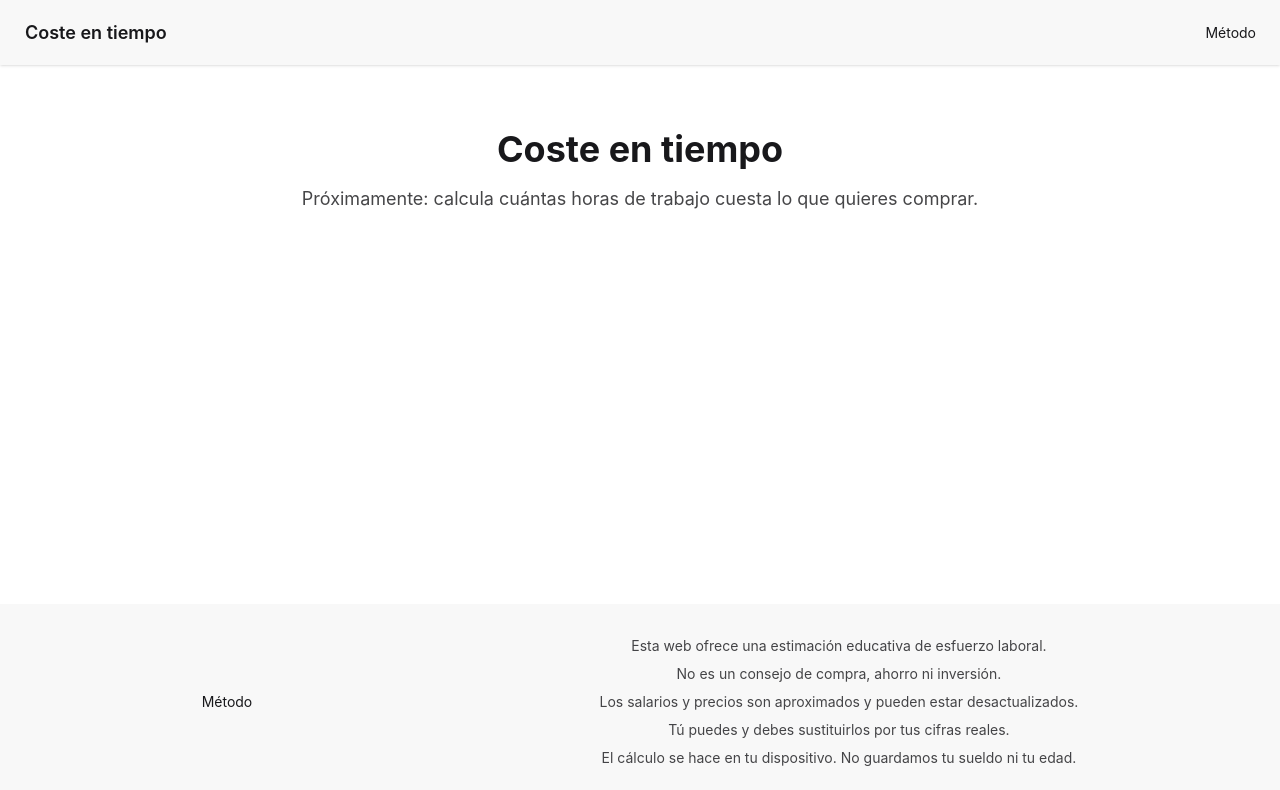
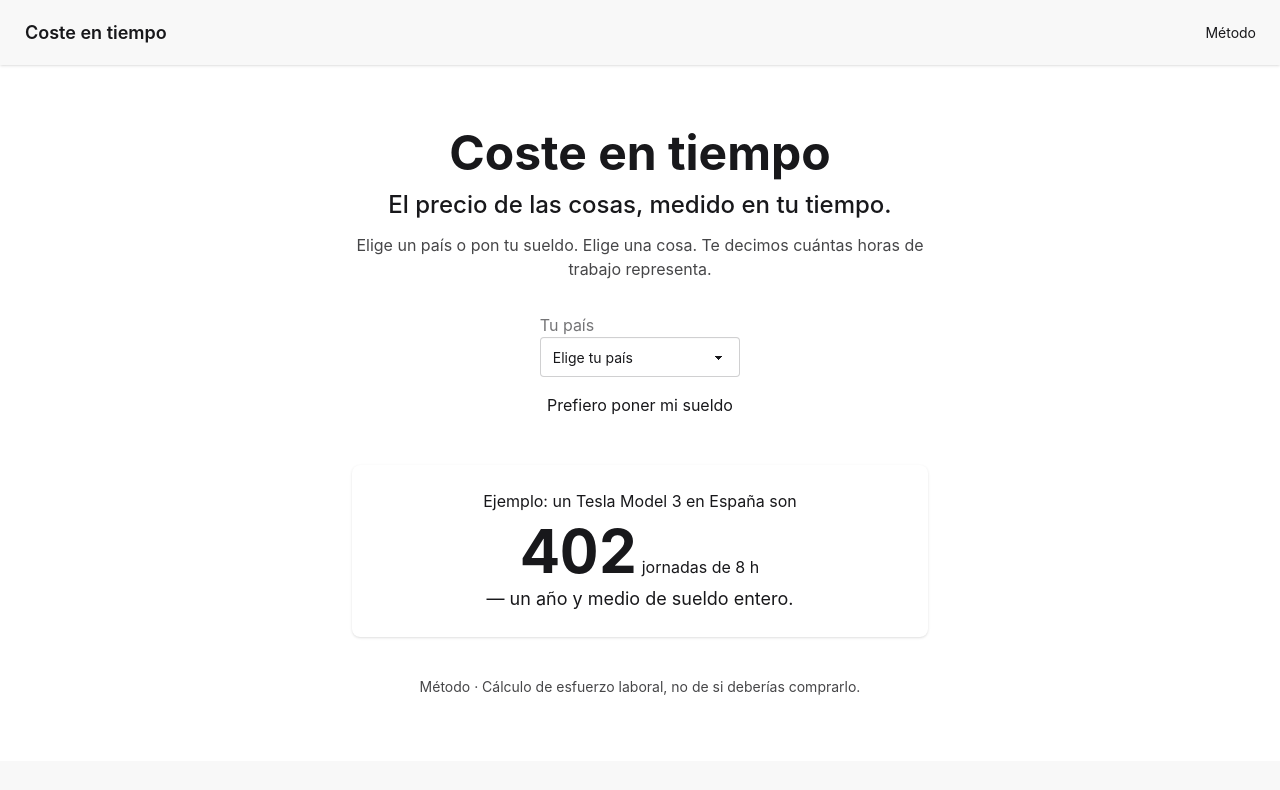
Before and after one commit to pedrosorrentino/productosxtiempo, an Astro site: page / in a window 1280 px wide. Shown: the top 790 px of the page. Built offline with nearby package versions, Linux system fonts and the light colour scheme; Astro itself is replaced by a stand-in of ours.

Commit message:
Task 3: home + isla CountryPicker + ejemplo calc en build time (SPEC 10-11)

```diff
--- /dev/null
+++ b/src/components/preact/CountryPicker.tsx
@@ -0,0 +1,52 @@
+import type { JSX } from "preact";
+
+export type PickerCountry = {
+  name: string;
+  slug: string;
+};
+
+interface CountryPickerProps {
+  countries: PickerCountry[];
+  label: string;
+  placeholder: string;
+}
+
+/**
+ * Isla mínima de la home: un select nativo que navega a `/{slug}`.
+ * Sin estado: el país elegido abre su ficha (`/[country]`).
+ */
+export default function CountryPicker({
+  countries,
+  label,
+  placeholder,
+}: CountryPickerProps) {
+  const navigate = (event: JSX.TargetedEvent<HTMLSelectElement>) => {
+    const slug = event.currentTarget.value;
+    if (slug !== "") {
+      location.href = `/${slug}`;
+    }
+  };
+
+  return (
+    <div class="text-left">
+      <label class="label" for="country-picker">
+        {label}
+      </label>
+      <select
+        id="country-picker"
+        class="select w-full max-w-xs"
+        value=""
+        onChange={navigate}
+      >
+        <option value="" disabled>
+          {placeholder}
+        </option>
+        {countries.map((country) => (
+          <option key={country.slug} value={country.slug}>
+            {country.name}
+          </option>
+        ))}
+      </select>
+    </div>
+  );
+}
--- a/src/i18n/es.ts
+++ b/src/i18n/es.ts
@@ -22,6 +22,16 @@ export const cta = {
   method: "Método",
   share: "Compartir",
   shareCopied: "Enlace copiado",
+};
+
+/** Copy de la home (SPEC §10): picker de país y ejemplo calculado en build time. */
+export const home = {
+  countryLabel: "Tu país",
+  countryPlaceholder: "Elige tu país",
+  exampleLead: (productName: string, countryName: string): string =>
+    `Ejemplo: un ${productName} en ${countryName} son`,
+  workdaysUnit: "jornadas de 8 h",
+  fullPayTail: (phrase: string): string => `— ${phrase} de sueldo entero.`,
 };
 
 /** Resumen en vivo del formulario: “Tu hora vale 10,38 €”. */
--- a/src/pages/index.astro
+++ b/src/pages/index.astro
@@ -1,10 +1,80 @@
 ---
 import BaseLayout from '../layouts/BaseLayout.astro';
+import CountryPicker from '../components/preact/CountryPicker.tsx';
+import type { PickerCountry } from '../components/preact/CountryPicker.tsx';
+import { calc } from '../lib/calc.ts';
+import { formatHumanDuration, formatWorkdays } from '../lib/format.ts';
+import { getCountryBySlug, getProduct, getProductPrice } from '../lib/selectors.ts';
+import { brand, cta, home, result } from '../i18n/es.ts';
+import countriesData from '../data/countries.json';
+import productsData from '../data/products.json';
+
+const spain = getCountryBySlug(countriesData, 'espana');
+const tesla = getProduct(productsData, 'tesla-model-3');
+const teslaPriceES = spain && tesla ? getProductPrice(tesla, spain.code) : undefined;
+
+if (!spain || !tesla || !teslaPriceES || spain.medianNetMonthly == null) {
+  throw new Error('Home: faltan datos seed (España o tesla-model-3) en src/data.');
+}
+
+const example = calc({
+  price: teslaPriceES.value,
+  netMonthly: spain.medianNetMonthly,
+  weeklyHours: spain.legalWeeklyHours,
+  realAnnualHours: spain.realAnnualHours,
+  monthlySavings: null,
+  age: null,
+  retirementAge: spain.retirementAge,
+});
+
+const exampleWorkdays = formatWorkdays(example.workdays8h);
+const examplePhrase = formatHumanDuration(
+  example.hours,
+  example.workdays8h,
+  example.monthsFullPay,
+  example.yearsFullPay,
+);
+
+const pickerCountries: PickerCountry[] = countriesData.map((country) => ({
+  name: country.name,
+  slug: country.slug,
+}));
 ---
 
-<BaseLayout title="Coste en tiempo" description="Estimación educativa del esfuerzo laboral que cuesta un precio.">
-  <section class="container mx-auto px-4 py-16 text-center">
-    <h1 class="text-4xl font-bold">Coste en tiempo</h1>
-    <p class="mt-4 text-lg opacity-80">Próximamente: calcula cuántas horas de trabajo cuesta lo que quieres comprar.</p>
+<BaseLayout title={brand.name} description={brand.promise}>
+  <section class="container mx-auto px-4 py-12 md:py-16">
+    <div class="max-w-xl mx-auto text-center">
+      <h1 class="text-4xl md:text-5xl font-bold">{brand.name}</h1>
+      <p class="mt-3 text-xl md:text-2xl font-medium">{brand.promise}</p>
+      <p class="mt-3 text-base opacity-80">{brand.subtitle}</p>
+
+      <div class="mt-8 flex justify-center">
+        <CountryPicker
+          client:load
+          countries={pickerCountries}
+          label={home.countryLabel}
+          placeholder={home.countryPlaceholder}
+        />
+      </div>
+
+      <p class="mt-4">
+        <a href="/espana/precio" class="link link-hover">{cta.preferOwnSalary}</a>
+      </p>
+    </div>
+
+    <div class="card bg-base-100 shadow-sm max-w-xl mx-auto mt-12 p-6 text-center">
+      <p class="text-base">{home.exampleLead(tesla.shortName, spain.name)}</p>
+      <p class="mt-2">
+        <span class="text-5xl md:text-6xl font-bold tabular-nums">{exampleWorkdays}</span>
+        {` ${home.workdaysUnit}`}
+      </p>
+      <p class="mt-1 text-lg">{home.fullPayTail(examplePhrase)}</p>
+    </div>
+
+    <p class="mt-10 text-center text-sm opacity-80">
+      <a href="/metodo" class="link link-hover">{cta.method}</a>
+      {' · '}
+      {result.effortDisclaimer}
+    </p>
   </section>
 </BaseLayout>
--- a/tsconfig.json
+++ b/tsconfig.json
@@ -1,5 +1,9 @@
 {
   "extends": "astro/tsconfigs/strict",
+  "compilerOptions": {
+    "jsx": "react-jsx",
+    "jsxImportSource": "preact"
+  },
   "include": [
     ".astro/types.d.ts",
     "**/*",
```
